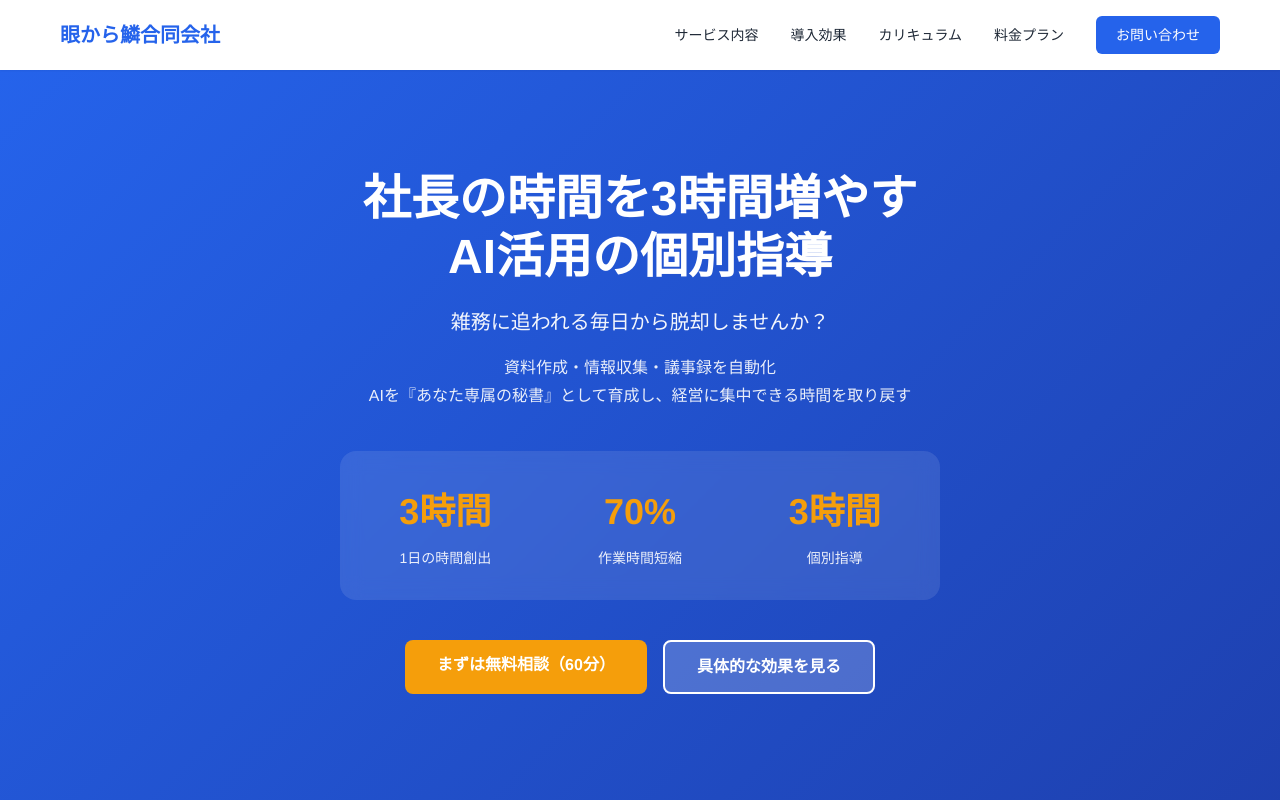
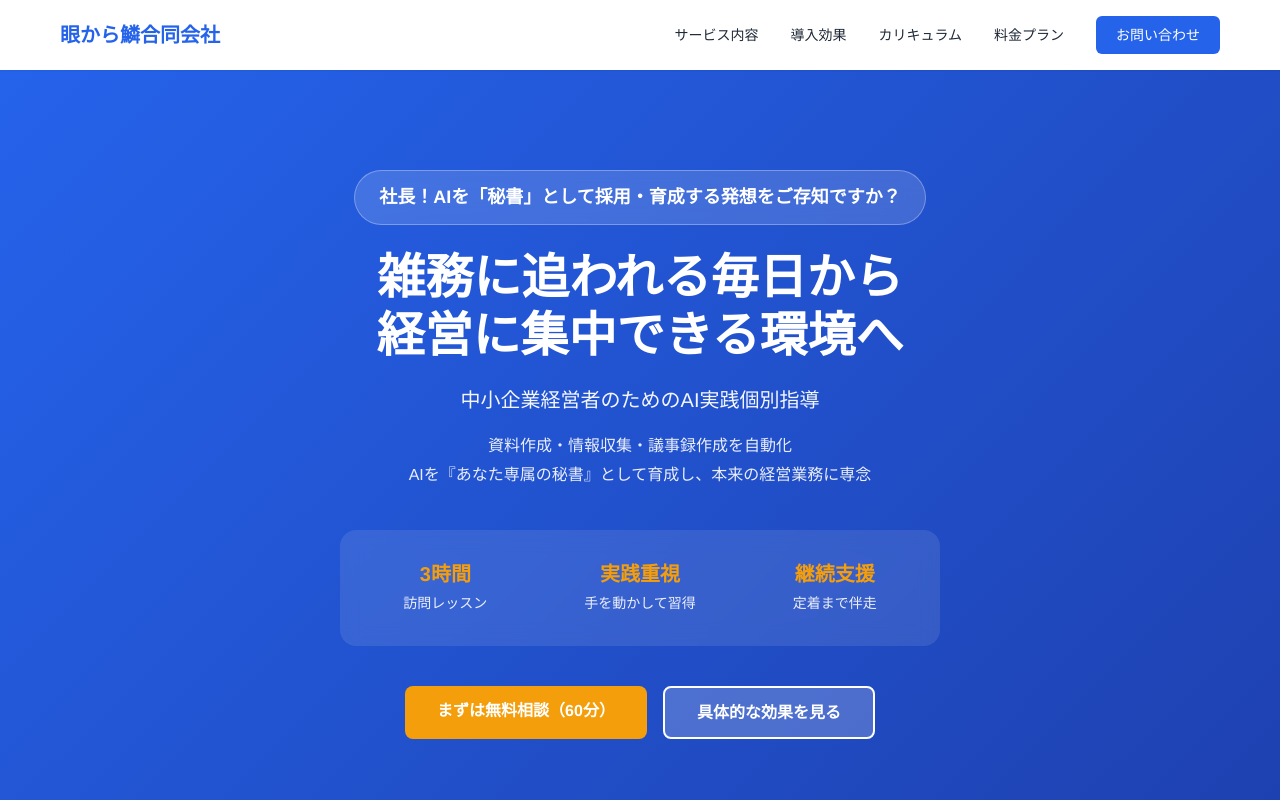
Before and after one commit to junagashima/ai-secretary-lp, a website built with Vite: page index.html in a window 1280 px wide. Shown: the top 800 px of the page. Built offline with nearby package versions, Linux system fonts and the light colour scheme.

Commit message:
Remove unfounded statistics, add hook-based messaging flow

```diff
--- a/index.html
+++ b/index.html
@@ -28,24 +28,25 @@
     <section class="hero">
         <div class="container">
             <div class="hero-content">
-                <h2 class="hero-title">社長の時間を3時間増やす<br>AI活用の個別指導</h2>
-                <p class="hero-subtitle">雑務に追われる毎日から脱却しませんか？</p>
+                <p class="hero-hook">社長！AIを「秘書」として採用・育成する発想をご存知ですか？</p>
+                <h2 class="hero-title">雑務に追われる毎日から<br>経営に集中できる環境へ</h2>
+                <p class="hero-subtitle">中小企業経営者のためのAI実践個別指導</p>
                 <p class="hero-description">
-                    資料作成・情報収集・議事録を自動化<br>
-                    AIを『あなた専属の秘書』として育成し、経営に集中できる時間を取り戻す
+                    資料作成・情報収集・議事録作成を自動化<br>
+                    AIを『あなた専属の秘書』として育成し、本来の経営業務に専念
                 </p>
                 <div class="hero-stats">
                     <div class="hero-stat">
                         <span class="stat-value">3時間</span>
-                        <span class="stat-desc">1日の時間創出</span>
+                        <span class="stat-desc">訪問レッスン</span>
                     </div>
                     <div class="hero-stat">
-                        <span class="stat-value">70%</span>
-                        <span class="stat-desc">作業時間短縮</span>
+                        <span class="stat-value">実践重視</span>
+                        <span class="stat-desc">手を動かして習得</span>
                     </div>
                     <div class="hero-stat">
-                        <span class="stat-value">3時間</span>
-                        <span class="stat-desc">個別指導</span>
+                        <span class="stat-value">継続支援</span>
+                        <span class="stat-desc">定着まで伴走</span>
                     </div>
                 </div>
                 <div class="hero-buttons">
--- a/style.css
+++ b/style.css
@@ -105,6 +105,18 @@ body {
     margin: 0 auto;
 }
 
+.hero-hook {
+    font-size: 18px;
+    font-weight: 600;
+    background: rgba(255, 255, 255, 0.15);
+    padding: 12px 24px;
+    border-radius: 50px;
+    margin-bottom: 24px;
+    display: inline-block;
+    border: 1px solid rgba(255, 255, 255, 0.3);
+    backdrop-filter: blur(10px);
+}
+
 .hero-title {
     font-size: 48px;
     font-weight: bold;
@@ -146,10 +158,11 @@ body {
 
 .stat-value {
     display: block;
-    font-size: 36px;
+    font-size: 20px;
     font-weight: bold;
     color: var(--accent-color);
     margin-bottom: 8px;
+    line-height: 1.2;
 }
 
 .stat-desc {
@@ -814,6 +827,11 @@ body {
         display: none;
     }
 
+    .hero-hook {
+        font-size: 16px;
+        padding: 10px 20px;
+    }
+
     .hero-title {
         font-size: 32px;
     }
```
